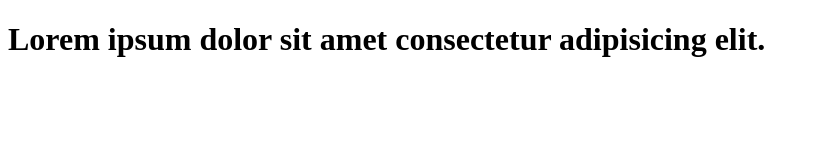
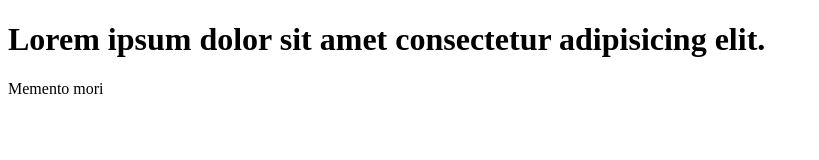
Before and after one commit to Kayutas/learn-git, a plain HTML site: page index.html in a window 1280 px wide. Shown: the whole page, without its empty margins (0-819 px from the left). Drawn offline with Linux system fonts and the light colour scheme.

Commit message:
add paragraph to code

```diff
--- a/index.html
+++ b/index.html
@@ -7,5 +7,6 @@
 </head>
 <body>
     <h1>Lorem ipsum dolor sit amet consectetur adipisicing elit. </h1>
+    <p> Memento mori <section></section></p>
 </body>
 </html>
```
